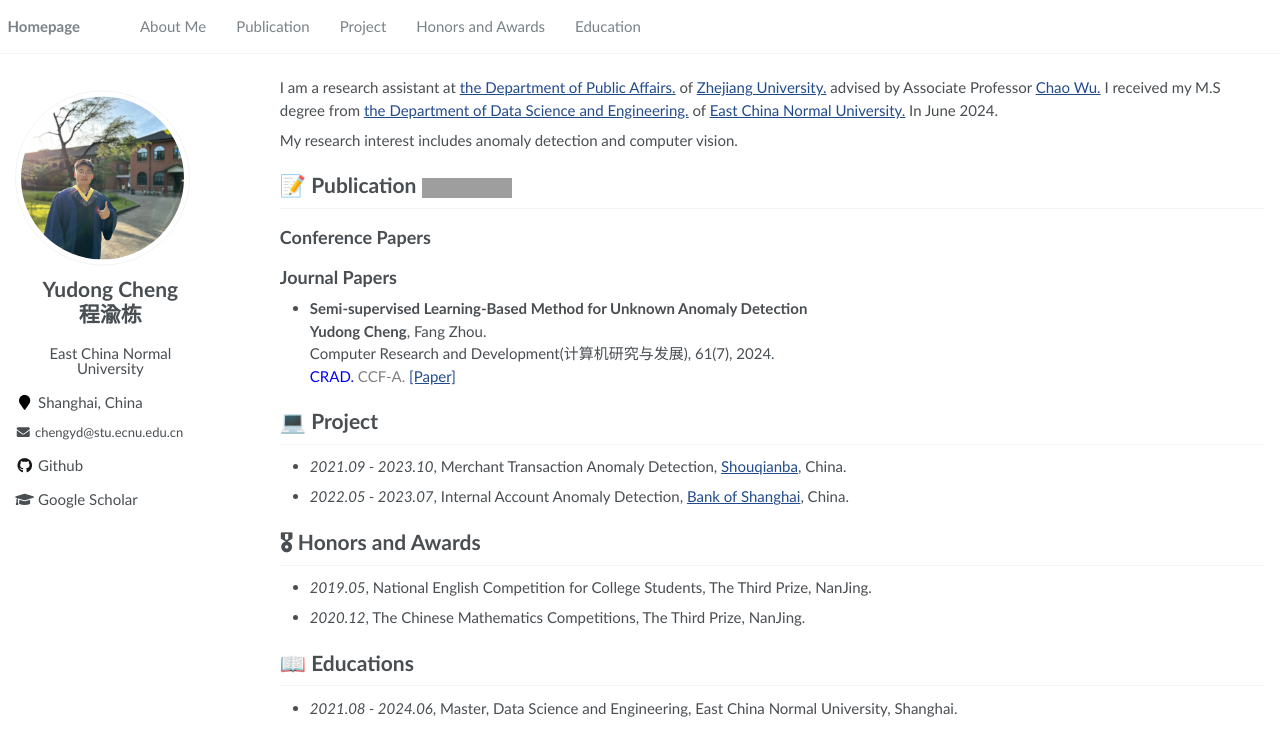
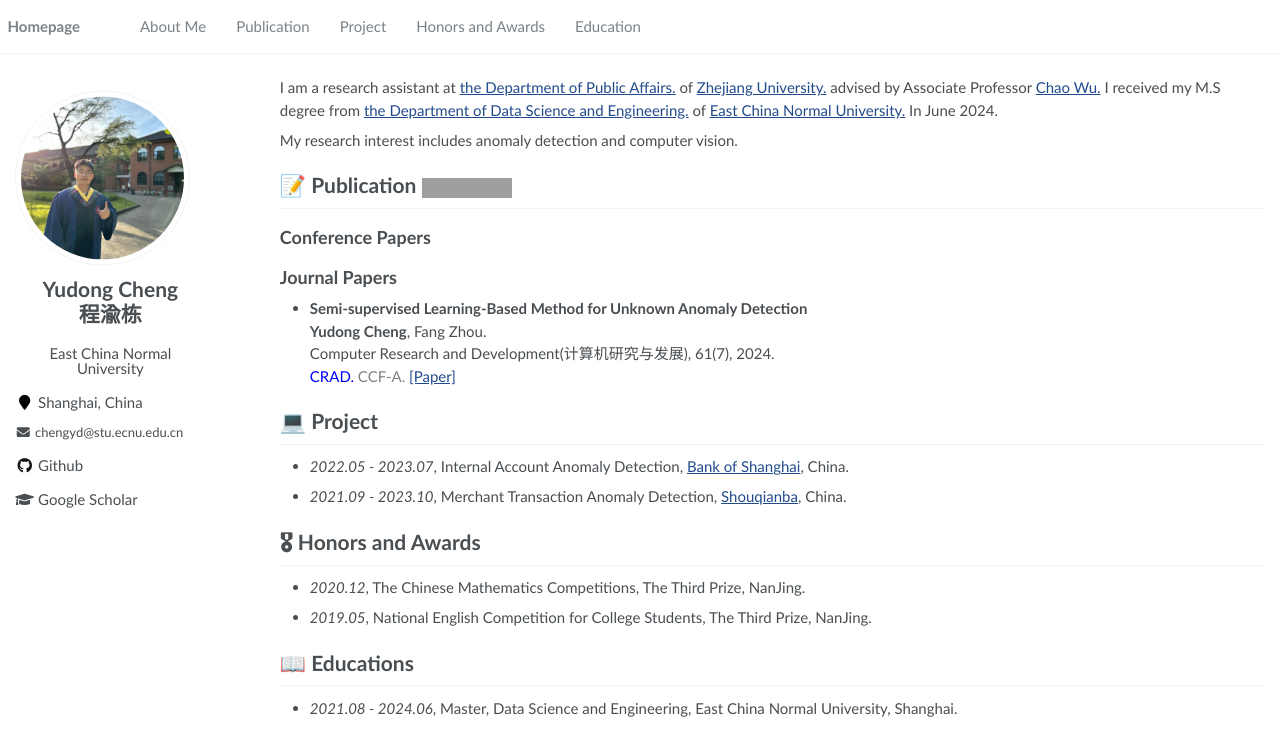
Before and after one commit to cyd24/cyd24.github.io, a Jekyll site: the page built from _pages/about.md, in a window 1280 px wide. Shown: the top 756 px of the page. Built offline with Jekyll 4.4.1, drawn with Linux system fonts in a browser that asks for light colours; grey boxes are pictures that could not be loaded.

```diff
--- a/_pages/about.md
+++ b/_pages/about.md
@@ -39,12 +39,13 @@ Computer Research and Development(计算机研究与发展), 61(7), 2024. <br>
 
 
 # 💻 Project
+- *2022.05 - 2023.07*, Internal Account Anomaly Detection, [Bank of Shanghai](https://www.bosc.cn/zh/), China.
 - *2021.09 - 2023.10*, Merchant Transaction Anomaly Detection, [Shouqianba](https://www.shouqianba.com/), China.
-- *2022.05 - 2023.07*, Internal Account Anomaly Detection, [Bank of Shanghai](https://www.bosc.cn/zh/), China.
+
 
 # 🎖 Honors and Awards
+- *2020.12*, The Chinese Mathematics Competitions, The Third Prize, NanJing.
 - *2019.05*, National English Competition for College Students, The Third Prize, NanJing.
-- *2020.12*, The Chinese Mathematics Competitions, The Third Prize, NanJing.
 
 # 📖 Educations
 - *2021.08 - 2024.06*, Master, Data Science and Engineering, East China Normal University, Shanghai.
```
